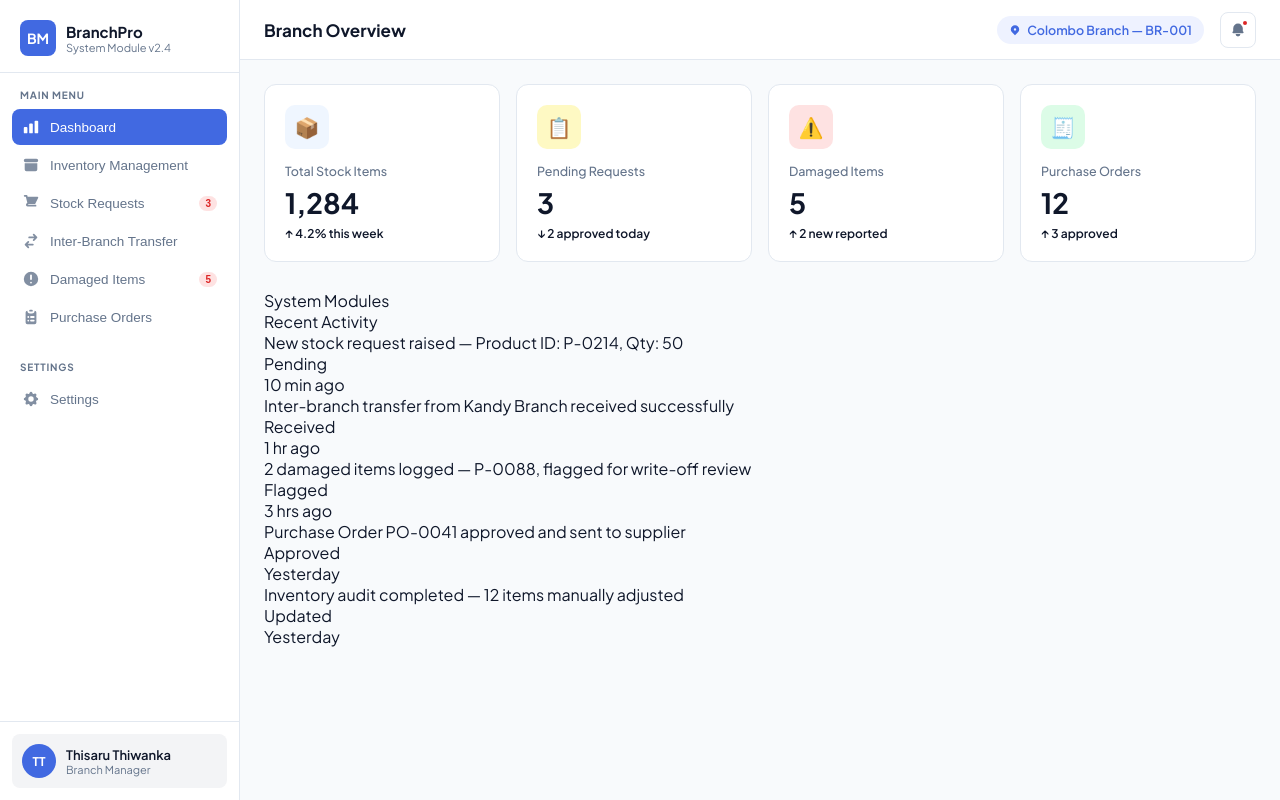
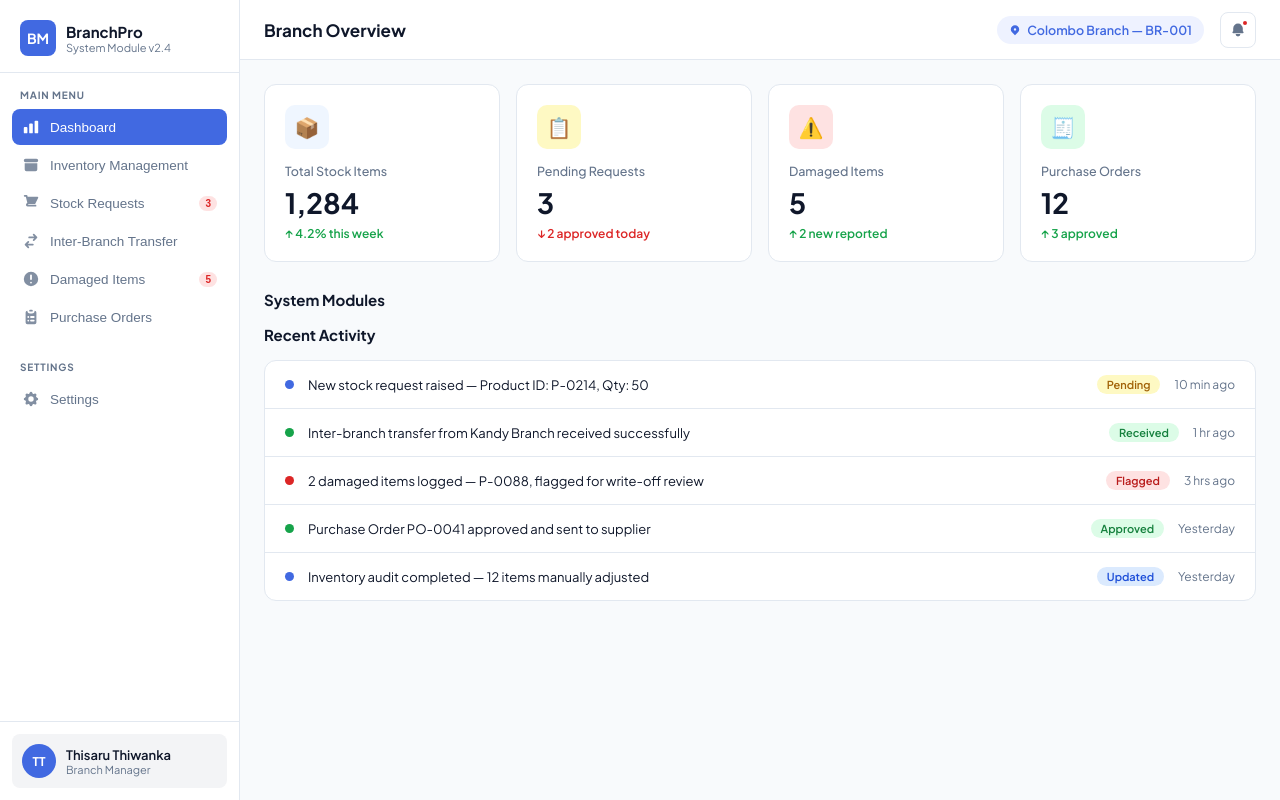
Before and after one commit to VishwaX2004/DBMS-Group-Project, a PHP site: page / in a window 1280 px wide. Run offline with PHP 8.4, Linux system fonts and the light colour scheme.

Commit message:
final UI

```diff
--- a/BM_Dashbord/styles.css
+++ b/BM_Dashbord/styles.css
@@ -307,5 +307,77 @@ body {
   font-weight: 600;
 }
 
-.stat-change.up{ color: var;
+.stat-change.up   { color: var(--green); }
+.stat-change.down { color: var(--red); }
+
+/* ── SECTION TITLE ── */
+.section-title {
+  font-size: 15px;
+  font-weight: 700;
+  color: var(--text-main);
+  margin-bottom: 16px;
 }
+
+/* ── ACTIVITY ── */
+.activity-card {
+  background: var(--white);
+  border: 1px solid var(--border);
+  border-radius: 12px;
+  overflow: hidden;
+}
+
+.activity-row {
+  display: flex;
+  align-items: center;
+  gap: 14px;
+  padding: 14px 20px;
+  border-bottom: 1px solid var(--border);
+  transition: background 0.12s;
+  min-width: 0;
+}
+
+.activity-row:hover {
+  background: #f8fafc;
+}
+
+.activity-row:last-child {
+  border-bottom: none;
+}
+
+.activity-dot {
+  width: 9px;
+  height: 9px;
+  border-radius: 50%;
+  flex-shrink: 0;
+}
+
+.activity-msg {
+  flex: 1;
+  min-width: 0;
+  font-size: 13px;
+  color: var(--text-main);
+  overflow: hidden;
+  text-overflow: ellipsis;
+  white-space: nowrap;
+}
+
+.activity-time {
+  font-size: 12px;
+  color: var(--text-muted);
+  white-space: nowrap;
+  flex-shrink: 0;
+}
+
+.status-pill {
+  font-size: 11px;
+  font-weight: 600;
+  padding: 3px 10px;
+  border-radius: 20px;
+  white-space: nowrap;
+  flex-shrink: 0;
+}
+
+.pill-green { background: #dcfce7; color: #15803d; }
+.pill-amber { background: #fef9c3; color: #a16207; }
+.pill-blue  { background: #dbeafe; color: #1d4ed8; }
+.pill-red   { background: #fee2e2; color: #b91c1c; }
```
